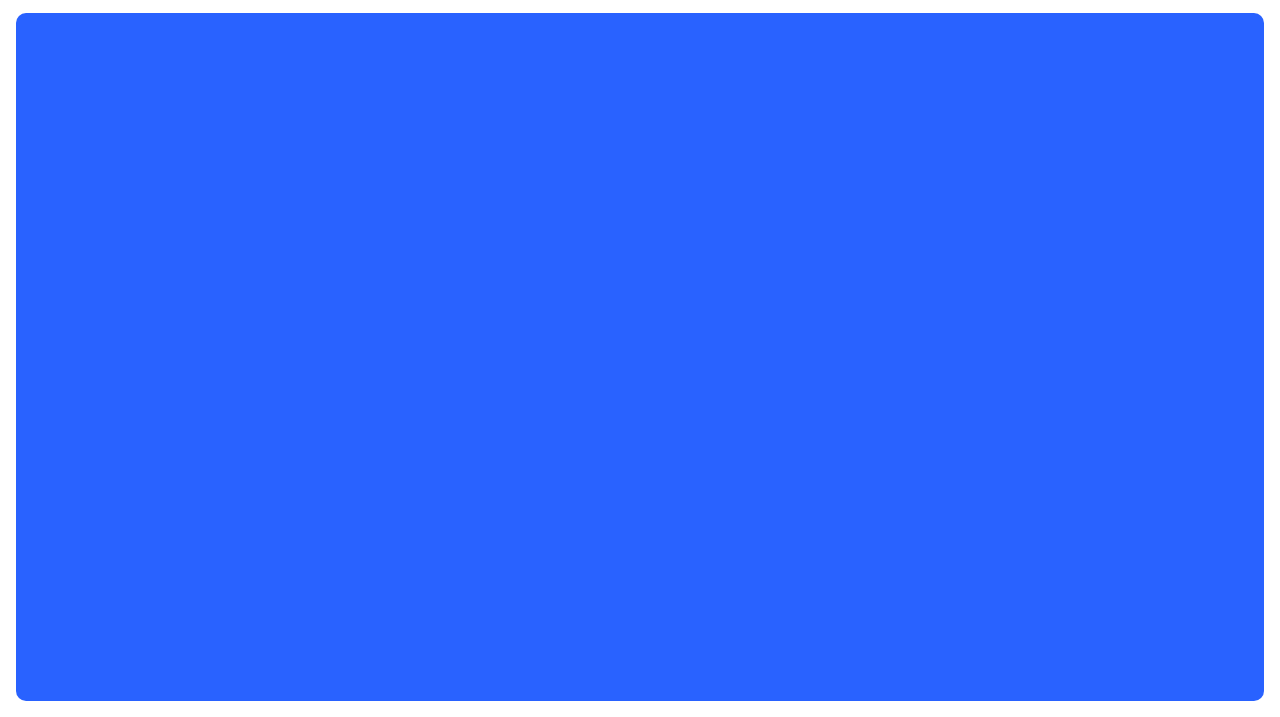
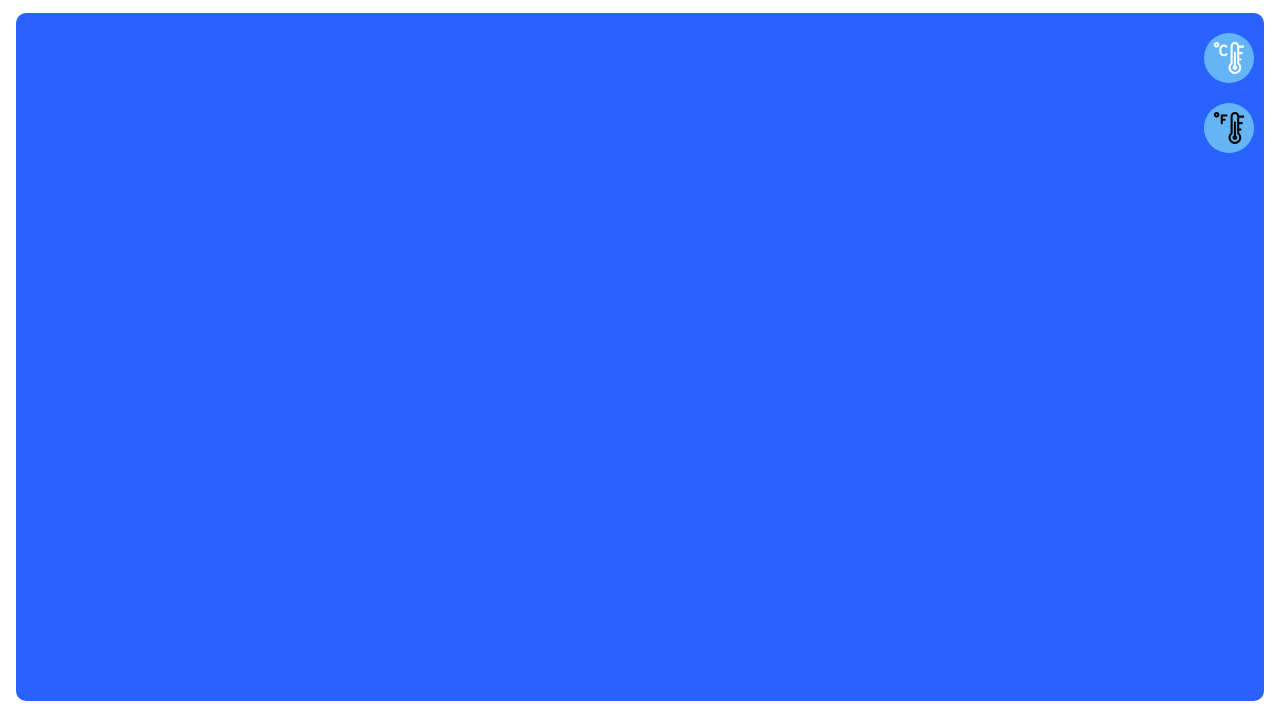
Before and after one commit to AlfredoElizarraras/Weather-app, a website built with webpack: page src/index.html in a window 1280 px wide. Shown: the part 83-800 px from the top of the page. Built offline with nearby package versions, Linux system fonts and the light colour scheme.

Commit message:
Add buttons (design) to switch between celcius and farenheit.

```diff
--- a/src/card/dom/dom.js
+++ b/src/card/dom/dom.js
@@ -26,10 +26,34 @@ export const displayCard = (card) => {
   cardsRow().appendChild(card);
 };
 
+export const celciusButton = () => {
+  document.getElementById('temperature-button--celcius');
+};
+
+export const farenheitButton = () => {
+  document.getElementById('temperature-button--farenheit');
+};
+
+export const activateTemperatureButton = (element) => {
+  element.classList.add('active');
+};
+
+export const desactivateTemperatureButton = (element) => {
+  element.classList.remove('active');
+};
+
 export const addCardsContainer = (parent) => {
   parent.innerHTML += `
   <div id="content">
     <div id="cardsContainer" class="cards-container">
+      <div class="cards-container__temperature-buttons">
+        <button class="temperature-button temperature-button--celcius active">
+          <svg id="Layer_1" enable-background="new 0 0 496 496" height="32" viewBox="0 0 496 496" width="32" xmlns="http://www.w3.org/2000/svg"><path d="m376.5 397c0 20.402-16.598 37-37 37s-37-16.598-37-37c0-14.675 8.587-27.38 21-33.358v-200.642c0-8.837 7.163-16 16-16s16 7.163 16 16v200.642c12.413 5.978 21 18.683 21 33.358zm-276-353c0 24.262-19.738 44-44 44s-44-19.738-44-44 19.738-44 44-44 44 19.738 44 44zm-32 0c0-6.617-5.383-12-12-12s-12 5.383-12 12 5.383 12 12 12 12-5.383 12-12zm150.197 130.549c-6.815-5.624-16.899-4.657-22.524 2.159-21.679 26.279-64.673 10.972-64.673-23.208v-47c0-34.151 42.972-49.504 64.672-23.21 5.625 6.815 15.71 7.78 22.524 2.155 6.815-5.625 7.78-15.709 2.155-22.524-13.071-15.838-32.334-24.921-52.851-24.921-37.771 0-68.5 30.729-68.5 68.5v47c0 37.771 30.729 68.5 68.5 68.5 20.521 0 39.787-9.086 52.856-24.927 5.624-6.816 4.658-16.9-2.159-22.524zm264.803-102.549c0 8.837-7.163 16-16 16h-61v68h41c8.837 0 16 7.163 16 16s-7.163 16-16 16h-41v68h21c8.837 0 16 7.163 16 16s-7.163 16-16 16h-21v36.11c20.432 18.722 32 44.863 32 72.89 0 54.589-44.411 99-99 99s-99-44.411-99-99c0-28.026 11.568-54.168 32-72.89v-257.11c0-36.944 30.056-67 67-67 33.197 0 60.817 24.273 66.082 56h61.918c8.837 0 16 7.163 16 16zm-77 325c0-20.799-9.416-40.065-25.835-52.86-3.891-3.031-6.165-7.688-6.165-12.62v-264.52c0-19.299-15.701-35-35-35s-35 15.701-35 35v264.52c0 4.933-2.274 9.589-6.165 12.62-16.419 12.795-25.835 32.061-25.835 52.86 0 36.944 30.056 67 67 67s67-30.056 67-67z"/></svg>
+        </button>
+        <button class="temperature-button temperature-button--farenheit">
+          <svg id="Layer_1" enable-background="new 0 0 496 496" height="32" viewBox="0 0 496 496" width="32" xmlns="http://www.w3.org/2000/svg"><path d="m376.5 397c0 20.402-16.598 37-37 37s-37-16.598-37-37c0-14.675 8.587-27.38 21-33.358v-200.642c0-8.837 7.163-16 16-16s16 7.163 16 16v200.642c12.413 5.978 21 18.683 21 33.358zm-276-353c0 24.262-19.738 44-44 44s-44-19.738-44-44 19.738-44 44-44 44 19.738 44 44zm-32 0c0-6.617-5.383-12-12-12s-12 5.383-12 12 5.383 12 12 12 12-5.383 12-12zm140.5-6h-73.5c-8.836 0-16 7.163-16 16v119.5c0 8.837 7.164 16 16 16s16-7.163 16-16v-38.75h29.5c8.836 0 16-7.163 16-16s-7.164-16-16-16h-29.5v-32.75h57.5c8.836 0 16-7.163 16-16s-7.164-16-16-16zm274.5 34c0 8.837-7.163 16-16 16h-61v68h41c8.837 0 16 7.163 16 16s-7.163 16-16 16h-41v68h21c8.837 0 16 7.163 16 16s-7.163 16-16 16h-21v36.11c20.432 18.722 32 44.863 32 72.89 0 54.589-44.411 99-99 99s-99-44.411-99-99c0-28.026 11.568-54.168 32-72.89v-257.11c0-36.944 30.056-67 67-67 33.197 0 60.817 24.273 66.082 56h61.918c8.837 0 16 7.163 16 16zm-77 325c0-20.799-9.416-40.065-25.835-52.86-3.891-3.031-6.165-7.688-6.165-12.62v-264.52c0-19.299-15.701-35-35-35s-35 15.701-35 35v264.52c0 4.933-2.274 9.589-6.165 12.62-16.419 12.795-25.835 32.061-25.835 52.86 0 36.944 30.056 67 67 67s67-30.056 67-67z"/></svg>
+        </button>
+      </div>
       <div id="cardsRow" class="cards-container__row">
       </div>
     </div>
--- a/src/card/styles/card.scss
+++ b/src/card/styles/card.scss
@@ -8,12 +8,47 @@
 
 .cards-container {
   display: flex;
+  position: relative;
   background-color: $primary-main;
   width: 100%;
   height: 100%;
   border-radius: 10px;
   padding: 2rem;
   overflow-y: scroll;
+
+  .cards-container__temperature-buttons {
+    display: flex;
+    flex-direction: column;
+    position: absolute;
+    right: 10px;
+    top: 20px;
+  }
+
+  .temperature-button {
+    display: flex;
+    justify-content: center;
+    align-items: center;
+    border: none;
+    width: 50px;
+    height: 50px;
+    border-radius: 50%;
+    background-color: $secondary-main;
+    margin-bottom: 20px;
+
+    &:hover {
+      background-color: $secondary-dark;
+    }
+
+    svg {
+      fill: $on-secondary-main-color;
+    }
+  }
+
+  .active {
+    svg {
+      fill: $on-primary-main-color;
+    }
+  }
 
   .cards-container__row {
     display: flex;
```
